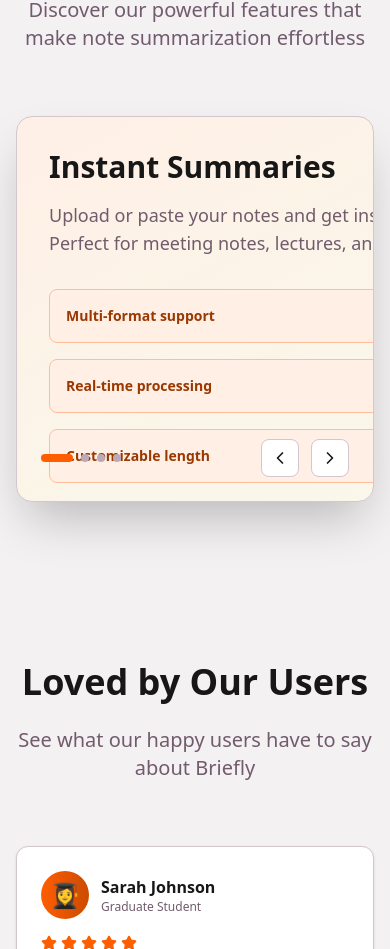
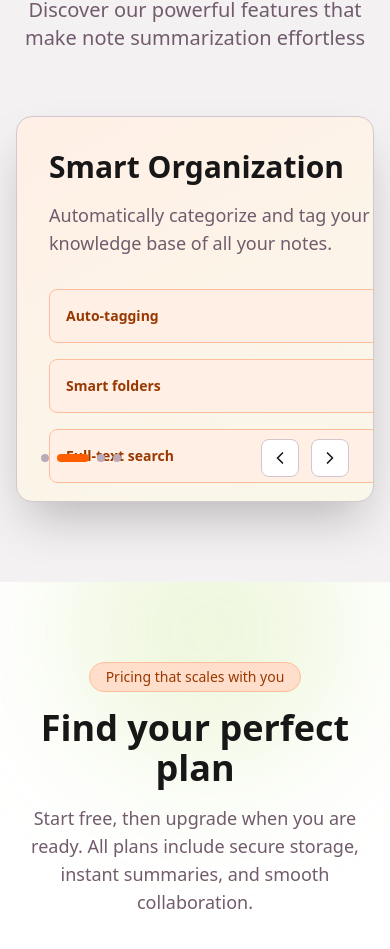
Before and after one commit to janitheranga/briefly, a Next.js app: page / in a window 390 px wide. Shown: the part 3248-4197 px from the top of the page. Built offline with nearby package versions, Linux system fonts and the light colour scheme.

Commit message:
Pricing section added

```diff
--- a/app/page.tsx
+++ b/app/page.tsx
@@ -5,6 +5,7 @@ import { HeroSection } from "@/components/sections/HeroSection";
 import { CompaniesSection } from "@/components/sections/CompaniesSection";
 import { FeaturesSection } from "@/components/sections/FeaturesSection";
 import { ProductShowcaseSection } from "@/components/sections/ProductShowcaseSection";
+import { PricingSection } from "@/components/sections/PricingSection";
 import { FAQSection } from "@/components/sections/FAQSection";
 import { ReviewsSection } from "@/components/sections/ReviewsSection";
 import { Footer } from "@/components/sections/Footer";
@@ -17,6 +18,7 @@ export default function Home() {
       <CompaniesSection />
       <FeaturesSection />
       <ProductShowcaseSection />
+      <PricingSection />
       <ReviewsSection />
       <FAQSection />
       <Footer />
--- /dev/null
+++ b/components/sections/PricingSection.tsx
@@ -0,0 +1,159 @@
+"use client";
+
+import { motion } from "framer-motion";
+import { Check } from "lucide-react";
+import { Button } from "@/components/ui/Button";
+
+const pricingTiers = [
+  {
+    name: "Starter",
+    price: "$0",
+    cadence: "forever",
+    description:
+      "Perfect to try Briefly with your personal notes and meetings.",
+    features: [
+      "Up to 10 documents / month",
+      "AI summaries with key bullets",
+      "Basic export (PDF, TXT)",
+      "Light & dark themes",
+    ],
+    cta: "Start for free",
+    highlighted: false,
+  },
+  {
+    name: "Pro",
+    price: "$18",
+    cadence: "per user / month",
+    description:
+      "For power users who need faster, deeper summaries and automation.",
+    features: [
+      "Unlimited documents",
+      "Advanced tone & length controls",
+      "Automated tagging & folders",
+      "Email + Slack export",
+      "Priority support",
+    ],
+    cta: "Upgrade to Pro",
+    highlighted: true,
+  },
+  {
+    name: "Team",
+    price: "$39",
+    cadence: "per user / month",
+    description:
+      "Best for teams collaborating on research, customer calls, or projects.",
+    features: [
+      "Everything in Pro",
+      "Shared workspaces",
+      "Role-based access",
+      "Comments & version history",
+      "Admin analytics & SSO",
+    ],
+    cta: "Talk to sales",
+    highlighted: false,
+  },
+];
+
+export function PricingSection() {
+  return (
+    <section
+      id="pricing"
+      className="py-20 px-4 sm:px-6 lg:px-8 bg-background text-foreground relative overflow-hidden"
+    >
+      <div className="absolute inset-0 pointer-events-none">
+        <div className="absolute -top-24 right-10 w-72 h-72 bg-frosted-mint-400/20 rounded-full blur-3xl" />
+        <div className="absolute bottom-0 left-10 w-80 h-80 bg-powder-petal-500/15 rounded-full blur-3xl" />
+      </div>
+
+      <div className="max-w-6xl mx-auto relative z-10">
+        <motion.div
+          initial={{ opacity: 0, y: 20 }}
+          whileInView={{ opacity: 1, y: 0 }}
+          viewport={{ once: true }}
+          transition={{ duration: 0.6 }}
+          className="text-center mb-14"
+        >
+          <p className="inline-flex items-center rounded-full px-4 py-1 text-sm bg-powder-petal-100 dark:bg-powder-petal-900 text-powder-petal-700 dark:text-powder-petal-200 border border-powder-petal-200 dark:border-powder-petal-800 mb-4">
+            Pricing that scales with you
+          </p>
+          <h2 className="text-4xl md:text-5xl font-bold mb-4">
+            Find your perfect plan
+          </h2>
+          <p className="text-lg text-mauve-shadow-600 dark:text-mauve-shadow-400 max-w-2xl mx-auto">
+            Start free, then upgrade when you are ready. All plans include
+            secure storage, instant summaries, and smooth collaboration.
+          </p>
+        </motion.div>
+
+        <div className="grid grid-cols-1 md:grid-cols-3 gap-6 md:gap-8">
+          {pricingTiers.map((tier, idx) => (
+            <motion.div
+              key={tier.name}
+              initial={{ opacity: 0, y: 30 }}
+              whileInView={{ opacity: 1, y: 0 }}
+              viewport={{ once: true }}
+              transition={{ duration: 0.6, delay: idx * 0.1 }}
+              whileHover={{ y: -6, scale: 1.01 }}
+              className={`relative rounded-2xl border shadow-lg backdrop-blur-sm bg-linear-to-b from-background/90 to-background/70 ${
+                tier.highlighted
+                  ? "border-powder-petal-400 dark:border-powder-petal-500 shadow-powder-petal-200/40 dark:shadow-powder-petal-900/60"
+                  : "border-mauve-shadow-200 dark:border-mauve-shadow-800"
+              }`}
+            >
+              {tier.highlighted && (
+                <div className="absolute -top-3 left-1/2 -translate-x-1/2 px-3 py-1 rounded-full bg-powder-petal-500 text-white text-xs font-semibold shadow">
+                  Most popular
+                </div>
+              )}
+
+              <div className="p-6 space-y-6">
+                <div className="space-y-2">
+                  <h3 className="text-2xl font-semibold">{tier.name}</h3>
+                  <p className="text-mauve-shadow-600 dark:text-mauve-shadow-400 text-sm leading-relaxed">
+                    {tier.description}
+                  </p>
+                </div>
+
+                <div className="space-y-1">
+                  <div className="flex items-baseline gap-2">
+                    <span className="text-4xl font-bold">{tier.price}</span>
+                    <span className="text-sm text-mauve-shadow-600 dark:text-mauve-shadow-400">
+                      {tier.cadence}
+                    </span>
+                  </div>
+                </div>
+
+                <div className="space-y-3">
+                  {tier.features.map((feature) => (
+                    <div
+                      key={feature}
+                      className="flex items-start gap-3 text-sm text-foreground"
+                    >
+                      <span className="mt-0.5 rounded-full p-1 bg-powder-petal-100 dark:bg-powder-petal-900 text-powder-petal-600 dark:text-powder-petal-200">
+                        <Check className="w-4 h-4" />
+                      </span>
+                      <span className="text-mauve-shadow-700 dark:text-mauve-shadow-200 leading-relaxed">
+                        {feature}
+                      </span>
+                    </div>
+                  ))}
+                </div>
+
+                <Button
+                  variant={tier.highlighted ? "default" : "secondary"}
+                  className={`w-full justify-center ${
+                    tier.highlighted
+                      ? "bg-powder-petal-500 hover:bg-powder-petal-600 text-white"
+                      : "border border-mauve-shadow-200 dark:border-mauve-shadow-700"
+                  }`}
+                >
+                  {tier.cta}
+                </Button>
+              </div>
+            </motion.div>
+          ))}
+        </div>
+      </div>
+    </section>
+  );
+}
--- a/components/sections/ProductShowcaseSection.tsx
+++ b/components/sections/ProductShowcaseSection.tsx
@@ -2,7 +2,7 @@
 
 import { motion } from "framer-motion";
 import { ChevronLeft, ChevronRight } from "lucide-react";
-import { useState } from "react";
+import { useEffect, useState } from "react";
 import { Button } from "@/components/ui/Button";
 
 export function ProductShowcaseSection() {
@@ -47,8 +47,19 @@ export function ProductShowcaseSection() {
     setCurrentSlide((prev) => (prev - 1 + slides.length) % slides.length);
   };
 
+  useEffect(() => {
+    const id = setInterval(() => {
+      setCurrentSlide((prev) => (prev + 1) % slides.length);
+    }, 5000);
+
+    return () => clearInterval(id);
+  }, [slides.length]);
+
   return (
-    <section id="how-it-works" className="py-20 px-4 sm:px-6 lg:px-8 bg-mauve-shadow-50 dark:bg-mauve-shadow-950 relative overflow-hidden">
+    <section
+      id="how-it-works"
+      className="py-20 px-4 sm:px-6 lg:px-8 bg-mauve-shadow-50 dark:bg-mauve-shadow-950 relative overflow-hidden"
+    >
       <div className="absolute inset-0 -z-10">
         <div className="absolute bottom-0 left-0 w-96 h-96 bg-powder-petal-500 rounded-full mix-blend-multiply filter blur-3xl opacity-10 animate-blob"></div>
       </div>
```
